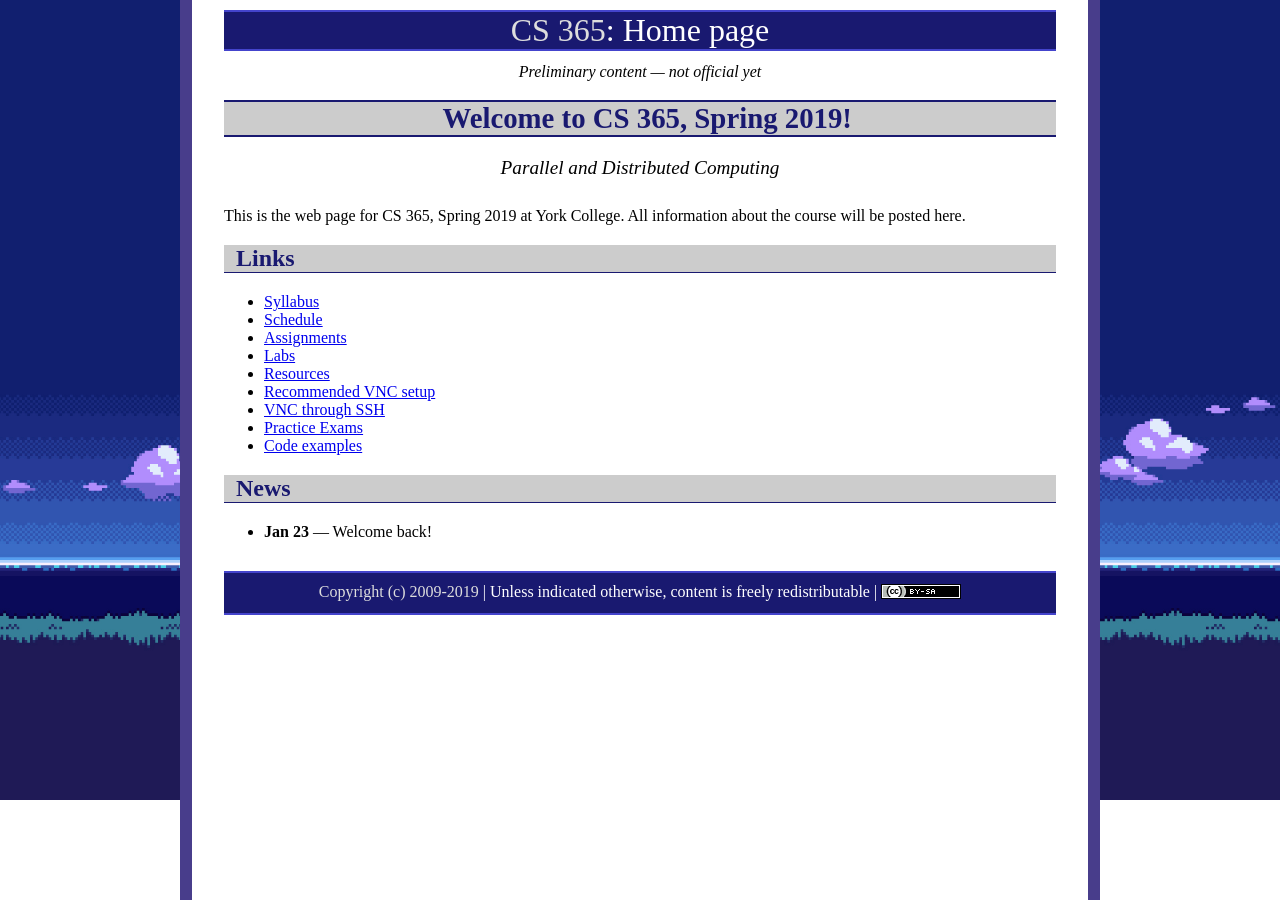
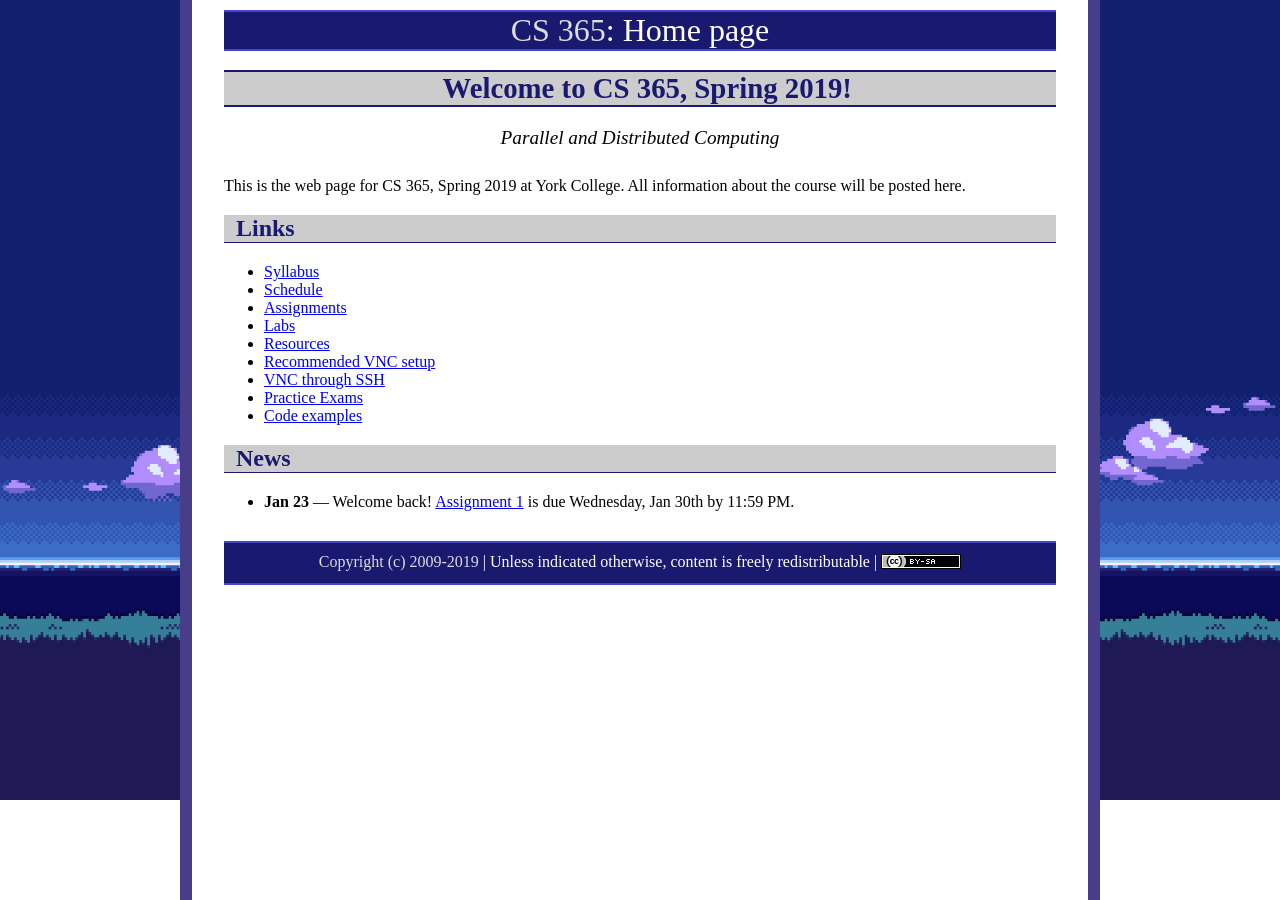
Before and after one commit to ycpcs/cs365-spring2019, a Jekyll site: the page built from index.md, in a window 1280 px wide. Built offline with Jekyll 4.4.1, drawn with Linux system fonts in a browser that asks for light colours.

Commit message:
make it official?

```diff
--- a/_layouts/default.html
+++ b/_layouts/default.html
@@ -10,7 +10,6 @@
 		<div id="back"></div>
 		<div id="content">
 			<div id="header"><a href="{{site.baseurl}}/">{{site.coursename}}</a>: {{page.title}}</div>
-			<div style="text-align: center;"><i>Preliminary content &mdash; not official yet</i></div>
 			{{content}}
 			<div id="footer">
 				<a href="{{site.baseurl}}/README.html">Copyright (c) 2009-2019</a> |
--- a/_layouts/schedule.html
+++ b/_layouts/schedule.html
@@ -15,7 +15,6 @@
 		<div id="back"></div>
 		<div id="content">
 			<div id="header"><a href="{{site.baseurl}}/">{{site.coursename}}</a>: {{page.title}}</div>
-			<div style="text-align: center;"><i>Preliminary content &mdash; not official yet</i></div>
 			{{content}}
 			<div id="footer">
 				<a href="{{site.baseurl}}/README.html">Copyright (c) 2009-2019</a> |
--- a/index.md
+++ b/index.md
@@ -23,4 +23,4 @@ This is the web page for CS 365, Spring 2019 at York College.  All information a
 
 ## News
 
-* **Jan 23** &mdash; Welcome back!
+* **Jan 23** &mdash; Welcome back! [Assignment 1](assign/assign01.html) is due Wednesday, Jan 30th by 11:59 PM.
```
